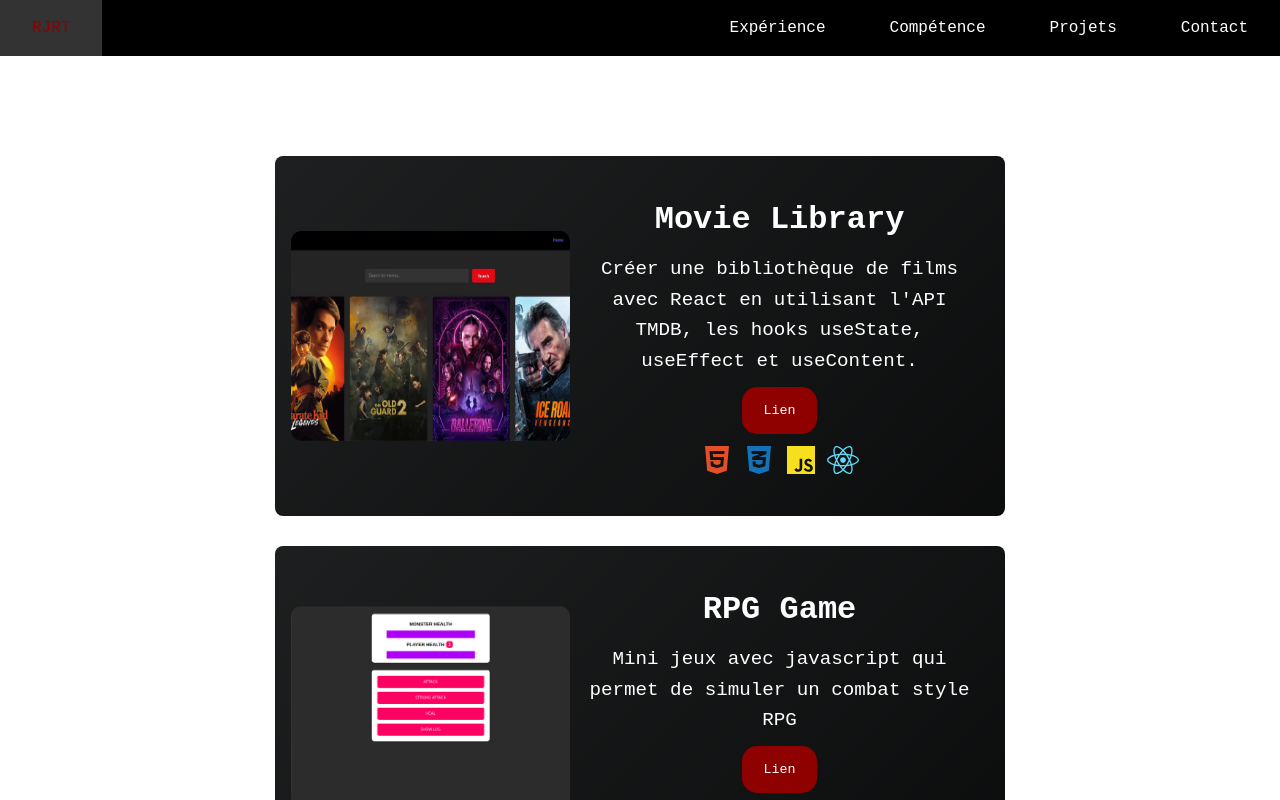
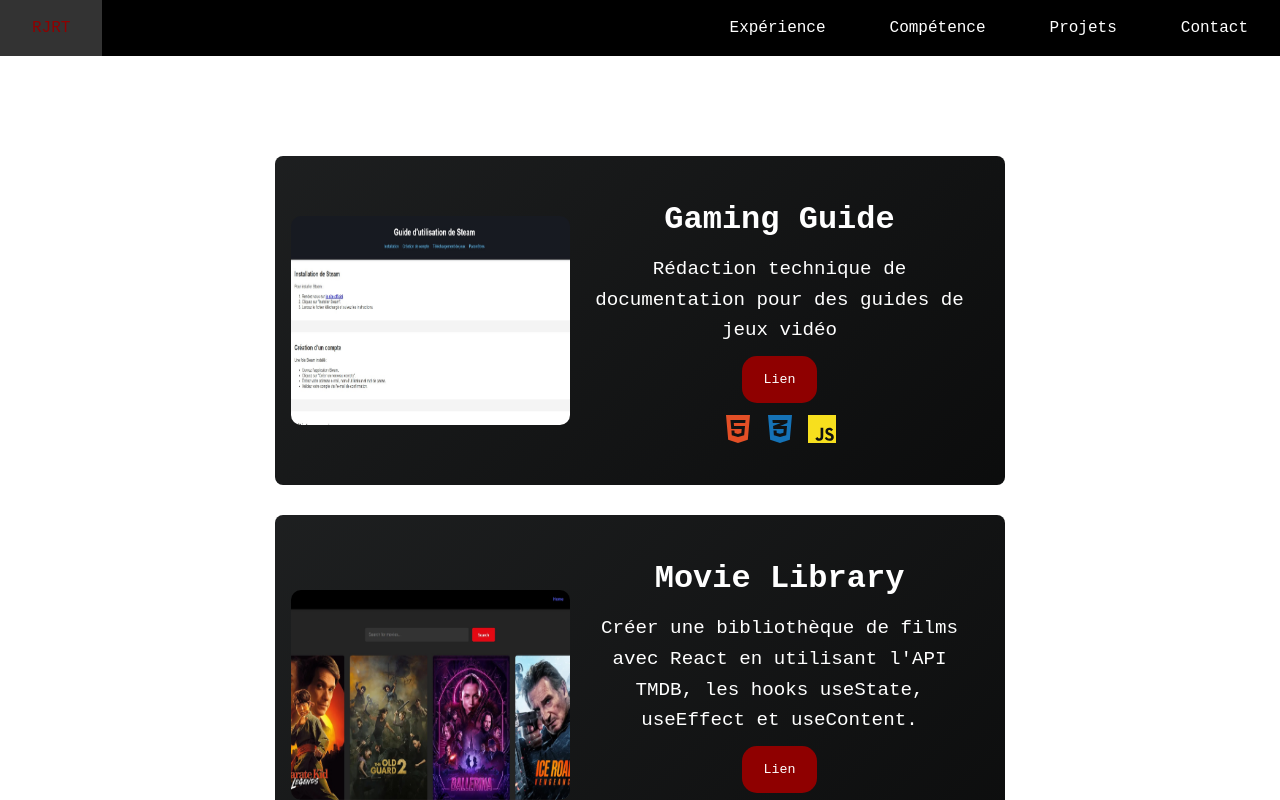
Before and after one commit to RJRT-Web/ronald-junior-rivest-trudel, a React (Vite) app: page /Project in a window 1280 px wide. Shown: the top 800 px of the page. Built offline with nearby package versions, Linux system fonts and the light colour scheme.

Commit message:
Add Technical Writing certificat

```diff
--- a/index.html
+++ b/index.html
@@ -16,13 +16,13 @@
       href="./src/assets/Images/favicon.jpg"
     />
     <meta name="viewport" content="width=device-width, initial-scale=1.0" />
-    <title>Vite + React</title>
+    <title>Protfolio Ronald Junior Rivest-Trudel</title>
     <link rel="stylesheet" href="/src/css/index.css" />
 
     <!-- Open Graph pour Facebook -->
     <meta
       property="og:title"
-      content="Ronald | Développeur Web &amp; Designer"
+      content="Ronald Junior Rivest-Trudel | Développeur Web &amp; Designer"
     />
     <meta
       property="og:description"
@@ -33,7 +33,7 @@
     <!-- Twitter Card -->
     <meta
       name="twitter:title"
-      content="Ronald | Développeur Web &amp; Designer"
+      content="Ronald Junior Rivest-Trudel | Développeur Web &amp; Designer"
     />
     <meta
       name="twitter:description"
--- a/src/javascripts/experience.js
+++ b/src/javascripts/experience.js
@@ -18,28 +18,33 @@ const experience = [
 const study = [
   {
     date: "2025",
-    title: "Codecademy - Plateforme d’apprentissage en ligne",
+    title: "Udemy",
+    description: "Certificat - Introduction to Technical Writing",
+  },
+  {
+    date: "2025",
+    title: "Codecademy",
     description: "Certificat - Create a Front-End App with React",
   },
   {
     date: "2025",
-    title: "Codecademy - Plateforme d’apprentissage en ligne",
+    title: "Codecademy",
     description: "Certificat - Learn JavaScript: Fundamentals",
   },
   {
     date: "2021",
-    title: "Codecademy - Plateforme d’apprentissage en ligne",
+    title: "Codecademy",
     description: "Certificat - Learn Bootstrap",
   },
 
   {
     date: "2020",
-    title: "Codecademy - Plateforme d’apprentissage en ligne",
+    title: "Codecademy",
     description: "Certificat - Building Interactive JavaScript Websites",
   },
   {
     date: "2020",
-    title: "Codecademy - Plateforme d’apprentissage en ligne",
+    title: "Codecademy",
     description: "Certificat - Learn CSS: Responsive Design",
   },
   {
--- a/src/javascripts/profil.js
+++ b/src/javascripts/profil.js
@@ -5,7 +5,7 @@ const profil = {
   imageUrl: ProfilImage,
   altText: "RJRT Profile Picture",
   description: "Développeur Front-end / Développeur UI / Intégrateur Web",
-  location: "Québec, Longueuil",
+  location: "Longueuil, Québec",
   "cv-name": "Résumé",
   "cv-link": "",
 };
--- a/src/javascripts/projectList.js
+++ b/src/javascripts/projectList.js
@@ -1,7 +1,17 @@
 import RpgGameImg from "../assets/Images/rpg-game.png";
 import LibraryMovie from "../assets/Images/movie-library.jpg";
+import GamingGuide from "../assets/Images/gaming-guide.jpg";
 
 const projectList = [
+  {
+    name: "Gaming Guide",
+    description:
+      "Rédaction technique de documentation pour des guides de jeux vidéo",
+    link: "https://gaming-guide.vercel.app/",
+    image: GamingGuide,
+    icons: ["html", "css", "javascript"],
+    size: 32,
+  },
   {
     name: "Movie Library",
     description:
```
Also changed, not shown: src/assets/Images/gaming-guide.jpg (added).
